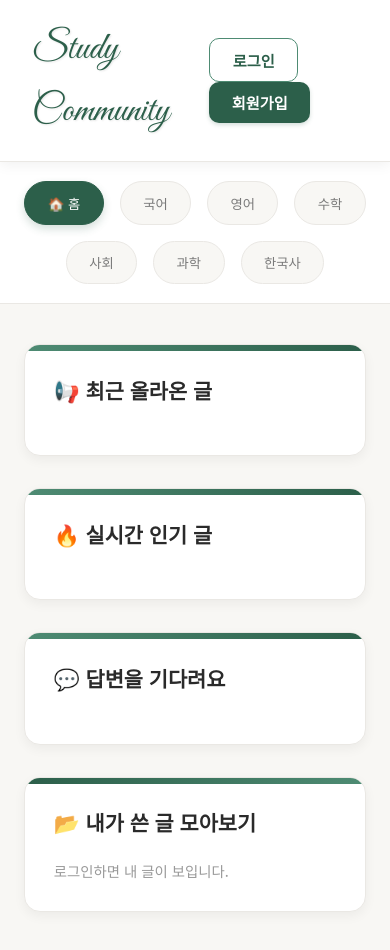
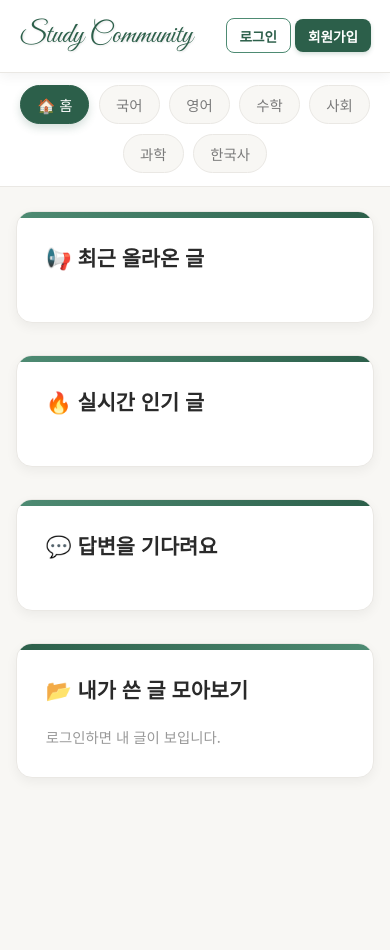
Before and after one commit to dksguswns17/study-community, a plain HTML site: page index.html in a window 390 px wide. After the commit the page ends 844 px from the top, so only its background shows below. Drawn offline with nearby package versions, Linux system fonts and the light colour scheme; no server answers.

Commit message:
Update style.css

```diff
--- a/style.css
+++ b/style.css
@@ -103,3 +103,48 @@ main { max-width: 1200px; margin: 2.5rem auto; padding: 0 1.5rem; }
 .modal-input { width: 100%; padding: 14px; margin: 10px 0; border: 1px solid #D1D5DB; border-radius: 10px; font-size: 1rem; }
 .full-btn { width: 100%; margin-top: 1.5rem; padding: 14px; font-size: 1.1rem; }
 .hidden { display: none !important; }
+/* =========================================
+   📱 모바일 전용 스타일 (화면 폭 768px 이하일 때)
+   ========================================= */
+@media (max-width: 768px) {
+
+    /* 헤더 높이 및 패딩 줄임 */
+    header {
+        padding: 0.8rem 1.2rem; /* 위아래, 양옆 여백 축소 */
+    }
+
+    /* 로고 크기 줄임 */
+    .logo {
+        font-size: 1.8rem; /* 기존 2.4rem -> 1.8rem */
+    }
+
+    /* 버튼 크기 줄임 */
+    .btn {
+        padding: 0.4rem 0.8rem; /* 버튼 안쪽 여백 축소 */
+        font-size: 0.85rem;      /* 글자 크기 축소 */
+        border-radius: 8px;      /* 모서리 둥글기도 살짝 줄임 */
+    }
+
+    /* 버튼 사이 간격 줄임 */
+    .auth-buttons {
+        gap: 8px; /* 기존 12px -> 8px */
+    }
+
+    /* 내비게이션 바 패딩 줄임 */
+    .nav-bar {
+        padding: 0.8rem;
+        gap: 0.6rem;
+    }
+
+    /* 과목 버튼 크기 줄임 */
+    .subject-btn {
+        padding: 0.5rem 1rem;
+        font-size: 0.9rem;
+    }
+
+    /* 메인 컨텐츠 여백 줄임 */
+    main {
+        margin: 1.5rem auto;
+        padding: 0 1rem;
+    }
+}
```
